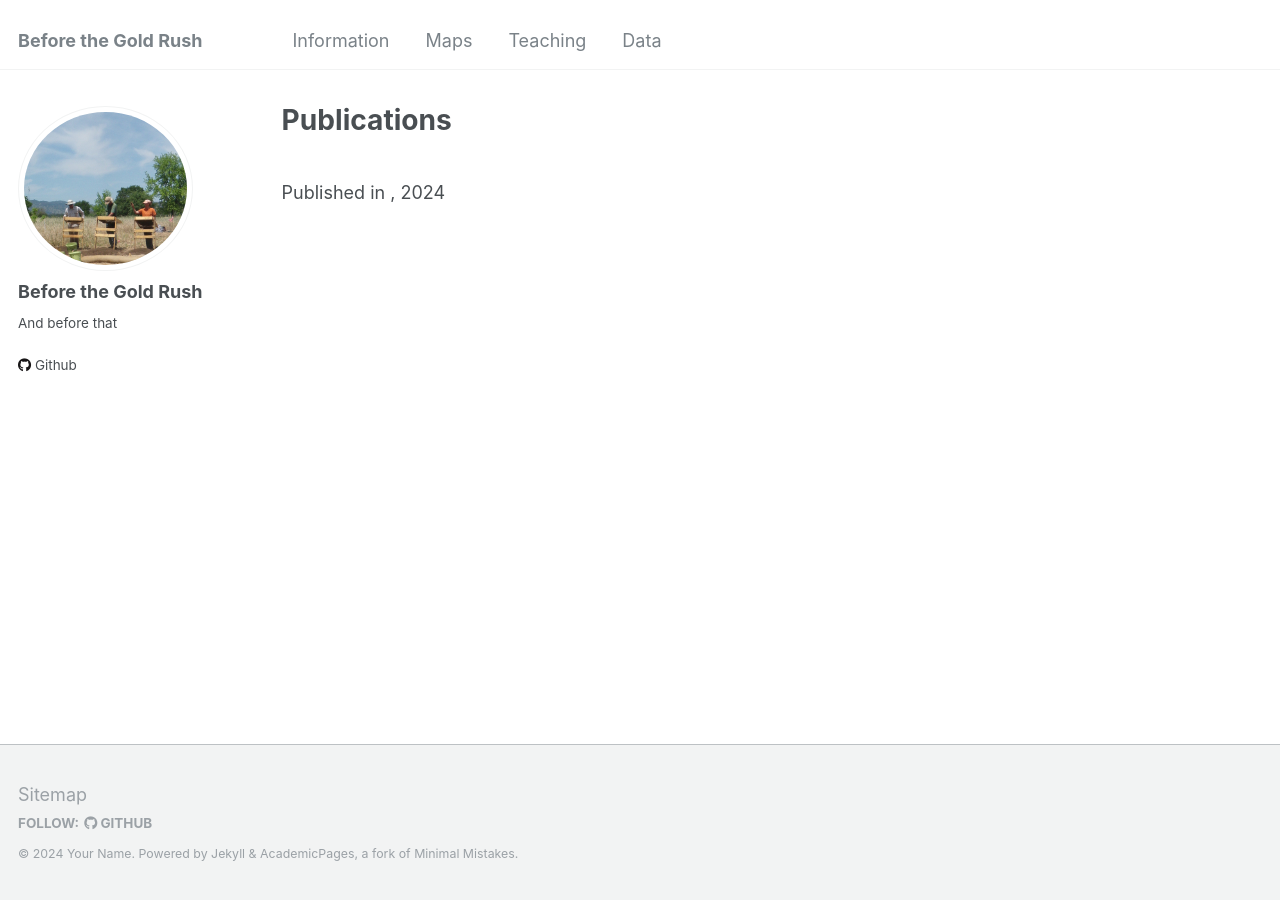
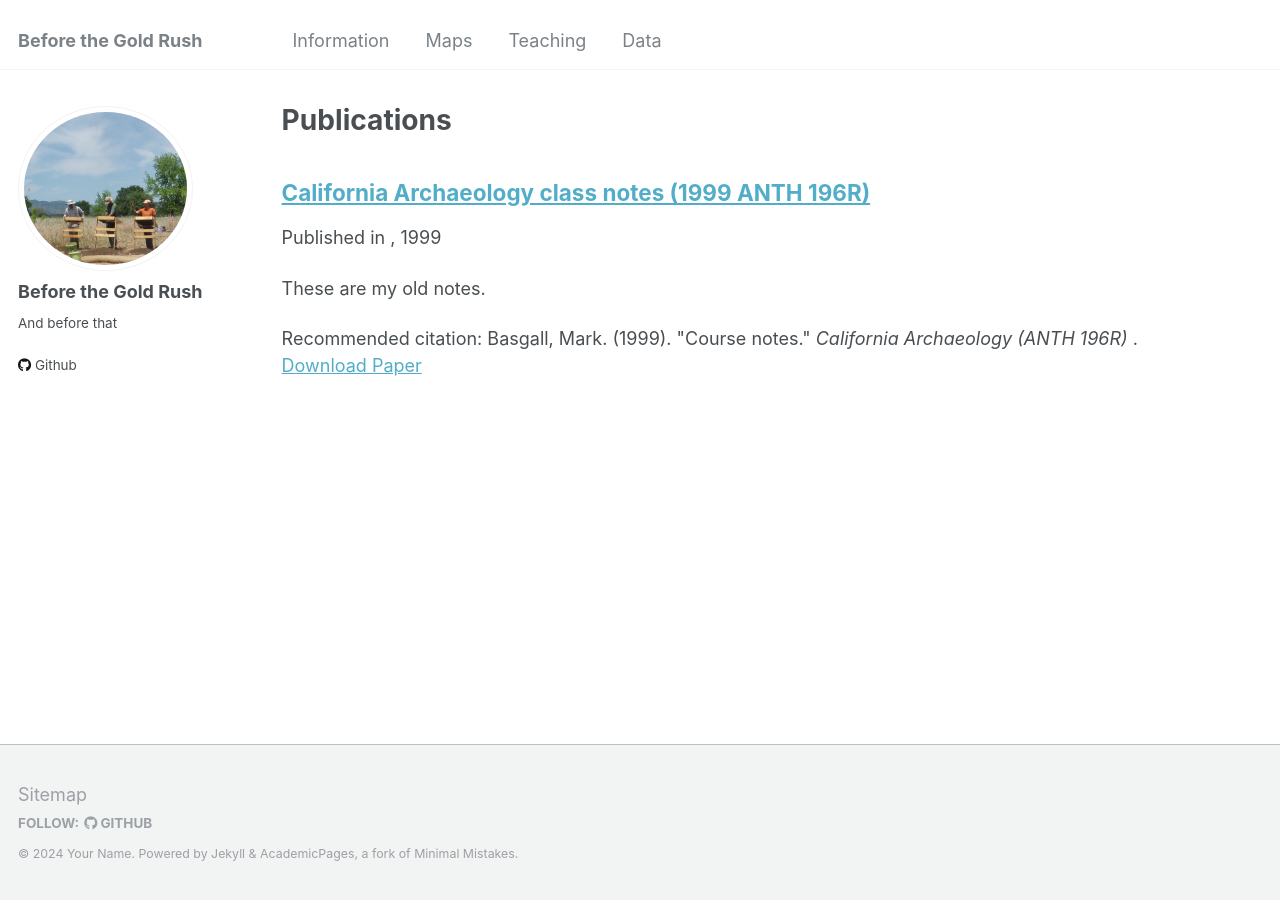
Before and after one commit to csus-arc/csus-arc.github.io, a Jekyll site: the page built from _pages/publications.md, in a window 1280 px wide. Built offline with Jekyll 4.4.1, drawn with Linux system fonts in a browser that asks for light colours; part of the change alters nothing that is shown.

Commit message:
Update 2009-10-01-paper-title-number-1.md

```diff
--- a/_publications/2009-10-01-paper-title-number-1.md
+++ b/_publications/2009-10-01-paper-title-number-1.md
@@ -2,7 +2,7 @@
 title: "California Archaeology class notes (1999 ANTH 196R)"
 collection: publications
 permalink: /publication/2009-10-01-paper-title-number-1
-excerpt: 'These are my notes from Dr. Mark Basgall's California Archaeology class.'
+excerpt: 'These are my old notes.'
 date: 1999-10-01
 venue: ''
 slidesurl:
```
